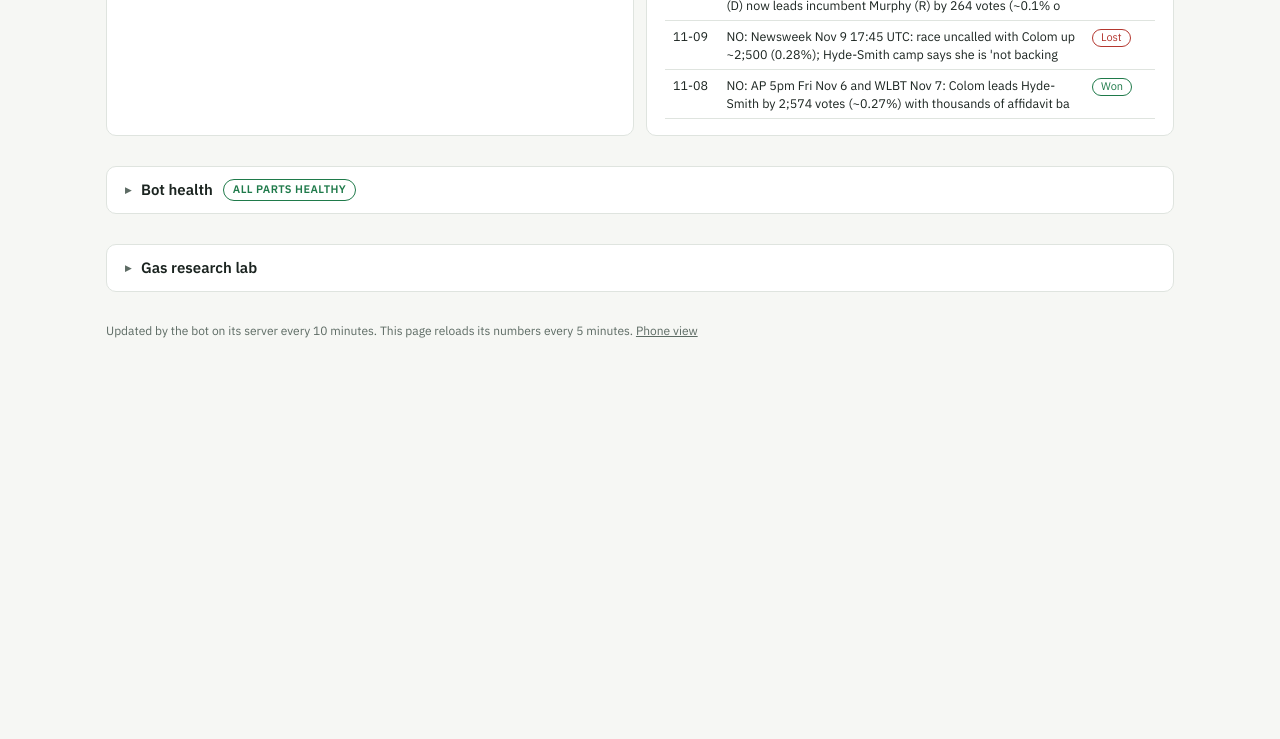
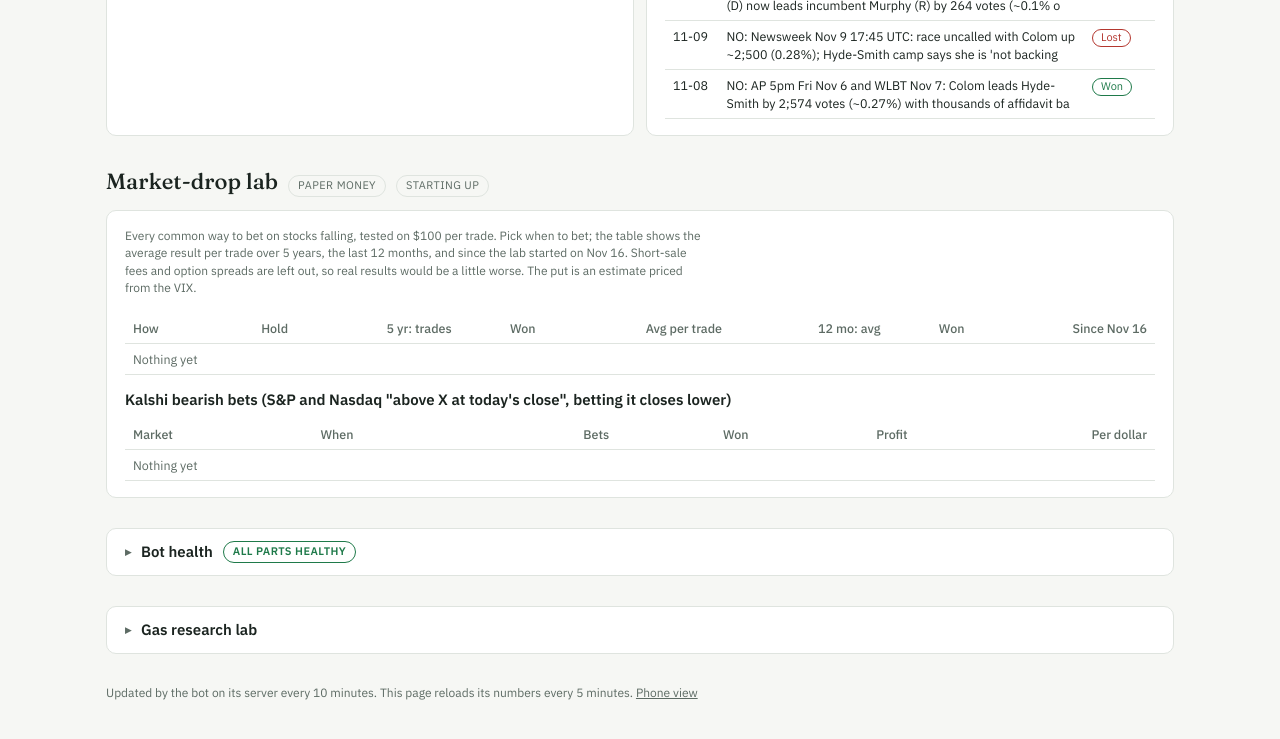
Before and after one commit to ironringauto/kalshi-tracker, a plain HTML site: page index.html in a window 1280 px wide. Shown: the part 2514-3253 px from the top of the page. Before the commit the page ends 2901 px from the top, so only its background shows below. Drawn offline with nearby package versions, Linux system fonts and the light colour scheme.

Commit message:
Add market-drop lab section
Co-Authored-By: Claude Opus 5.5 <noreply@anthropic.com>
Claude-Session: https://claude.ai/code/session_017wK9mWvSie2tDgG1K9J6y5

```diff
--- a/index.html
+++ b/index.html
@@ -68,6 +68,8 @@ details.fold[open]>summary::before{content:"\25BE"}
 details.fold>.body{display:flex;flex-direction:column;gap:12px;margin-top:12px}
 summary:focus-visible{outline:2px solid var(--s1);outline-offset:2px}
 footer{color:var(--muted);font-size:12px}
+.seg{font:inherit;font-size:12px;padding:3px 10px;border-radius:999px;border:1px solid var(--line);background:transparent;color:var(--muted);cursor:pointer}
+.seg[aria-pressed="true"]{color:var(--fg);border-color:var(--fg)}
 </style>
 </head>
 <body>
@@ -157,6 +159,19 @@ footer{color:var(--muted);font-size:12px}
         <p class="note" id="news-n">Markets the news scans think are mispriced.</p>
         <div class="tbl"><table><thead><tr><th>Added</th><th>Idea</th><th>Result</th></tr></thead><tbody id="news"></tbody></table></div>
       </div>
+    </div>
+  </section>
+
+  <section>
+    <div class="sec-head"><h2>Market-drop lab</h2><span class="chip">Paper money</span><span class="chip" id="md-chip">—</span></div>
+    <div class="card">
+      <p class="note" id="md-note">Every common way to bet on stocks falling, tested on $100 per trade. Pick when to bet; the table shows the average result per trade over 5 years, the last 12 months, and since the lab started on Nov 16. Short-sale fees and option spreads are left out, so real results would be a little worse. The put is an estimate priced from the VIX.</p>
+      <div class="legend" id="md-sig" role="group" aria-label="When to bet" style="gap:6px"></div>
+      <div class="tbl"><table>
+        <thead><tr><th>How</th><th class="n">Hold</th><th class="n">5 yr: trades</th><th class="n">Won</th><th class="n">Avg per trade</th><th class="n">12 mo: avg</th><th class="n">Won</th><th class="n">Since Nov 16</th></tr></thead>
+        <tbody id="md-rows"></tbody></table></div>
+      <h3 style="margin-top:6px">Kalshi bearish bets (S&amp;P and Nasdaq "above X at today's close", betting it closes lower)</h3>
+      <div class="tbl"><table><thead><tr><th>Market</th><th>When</th><th class="n">Bets</th><th class="n">Won</th><th class="n">Profit</th><th class="n">Per dollar</th></tr></thead><tbody id="md-kal"></tbody></table></div>
     </div>
   </section>
 
@@ -350,7 +365,37 @@ footer{color:var(--muted);font-size:12px}
       cell(tr, r.rule); cell(tr, cnt(N(r.exits)), 'n'); cell(tr, cnt(N(r.winners_sold_early)), 'n'); cell(tr, signed(N(r.vs_hold)), 'n', Math.sign(N(r.vs_hold)));
     });
 
+    renderShort();
     renderCharts();
+  }
+
+  let MD_SIG = 'Always';
+  function renderShort() {
+    const L = DATA.short_lab;
+    const chip = document.getElementById('md-chip');
+    if (!L || !L.backtest_5y) { chip.textContent = 'Starting up'; fill('md-rows', [], () => {}); fill('md-kal', [], () => {}); return; }
+    const on = Object.entries(L.signals_today || {}).filter(([k, v]) => v && k !== 'Always').map(([k]) => k);
+    const mk = L.market || {};
+    chip.textContent = 'As of ' + L.as_of + ': S&P ' + (mk.spy_1d_pct > 0 ? '+' : mk.spy_1d_pct < 0 ? M : '') + Math.abs(N(mk.spy_1d_pct)).toFixed(1) + '% on the day, VIX ' + N(mk.vix).toFixed(1) + ' · signals on: ' + (on.join(', ') || 'none');
+    const sigs = ['Always', 'Downtrend', 'Fear (VIX 20+)', 'After a 1.5% drop', 'Downtrend + fear'];
+    const box = document.getElementById('md-sig'); box.replaceChildren();
+    sigs.forEach((n) => { const b = document.createElement('button'); b.className = 'seg'; b.type = 'button'; b.textContent = n + (on.includes(n) ? ' (on today)' : ''); b.setAttribute('aria-pressed', String(n === MD_SIG)); b.onclick = () => { MD_SIG = n; renderShort(); }; box.appendChild(b); });
+    const key = (r) => r.instrument + '|' + r.hold_days;
+    const idx = (rows) => { const m = {}; (rows || []).filter((r) => r.signal === MD_SIG).forEach((r) => { m[key(r)] = r; }); return m; };
+    const y5 = idx(L.backtest_5y), y1 = idx(L.backtest_1y), fw = idx(L.forward);
+    const names = {'Short SPY': 'Short the S&P 500 (SPY)', 'Short QQQ': 'Short the Nasdaq-100 (QQQ)', 'SH': 'Inverse S&P ETF (SH, 1x)', 'PSQ': 'Inverse Nasdaq ETF (PSQ, 1x)', 'SQQQ': 'Inverse Nasdaq ETF (SQQQ, 3x)', 'SPY put (est.)': '1-week S&P put option (estimate)'};
+    const pct = (v) => v === undefined ? '' : (v > 0 ? '+' : v < 0 ? M : '') + Math.abs(v).toFixed(2) + '%';
+    fill('md-rows', Object.values(y5), (tr, r) => {
+      const a = y1[key(r)], f = fw[key(r)];
+      cell(tr, names[r.instrument] || r.instrument); cell(tr, r.hold_days + (r.hold_days === 1 ? ' day' : ' days'), 'n');
+      cell(tr, cnt(r.trades), 'n'); cell(tr, r.win_pct.toFixed(0) + '%', 'n'); cell(tr, pct(r.avg_pct), 'n', Math.sign(r.avg_pct));
+      cell(tr, a ? pct(a.avg_pct) : '', 'n', a ? Math.sign(a.avg_pct) : 0); cell(tr, a ? a.win_pct.toFixed(0) + '%' : '', 'n');
+      cell(tr, f ? cnt(f.trades) + ' trades, ' + signed(f.profit_per_100) : 'none yet', 'n', f ? Math.sign(f.profit_per_100) : 0);
+    });
+    fill('md-kal', L.kalshi || [], (tr, r) => {
+      cell(tr, r.market); cell(tr, r.signal); cell(tr, cnt(r.bets), 'n'); cell(tr, r.win_pct.toFixed(0) + '%', 'n');
+      cell(tr, signed(r.pnl), 'n', Math.sign(r.pnl)); cell(tr, spct(r.roi_pct), 'n', Math.sign(r.roi_pct));
+    });
   }
 
   // ---------- charts ----------
```
